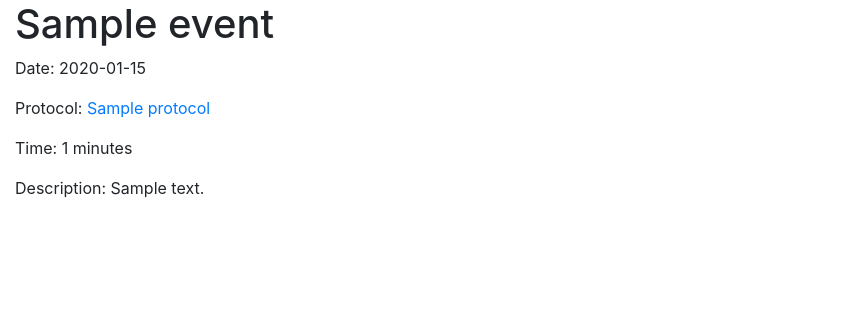
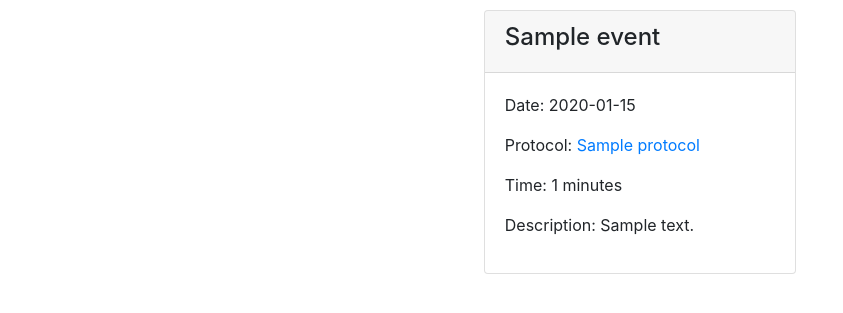
Before and after one commit to jmattick/experiment_planner, a Django app: page /protocols/calendar/edit/1/ in a window 1280 px wide. Shown: the part 56-369 px from the top of the page, without its empty margins (0-843 px from the left). Run offline with Django 3.2, Linux system fonts and the light colour scheme; tables that the repository leaves empty hold one stand-in row (values such as "Sample post"); some libraries are stand-ins or nearby versions.

Commit message:
update css event page

```diff
--- a/protocols/static/protocols/style.css
+++ b/protocols/static/protocols/style.css
@@ -62,6 +62,14 @@ body {
 
 .calendar > * {
     vertical-align: top;
+}
+
+.events {
+    margin: 0px auto;
+}
+
+.main {
+    margin-top: 10px;
 }
 
 .month-btn {
--- a/protocols/templates/protocols/event.html
+++ b/protocols/templates/protocols/event.html
@@ -1,11 +1,19 @@
 {% include "./header.html" %}
 <div class = "main">
-    <div class = "events">
-        <h1>{{event.title}}</h1>
-        <p>Date: {{event.start_time|date:'Y-m-d'}}</p>
-        <p>Protocol: <a href="{% url 'protocols:detail' event.step.protocol.id %}">{{event.step.protocol.name}}</a></p>
-        <p>Time: {{event.minutes}} minutes</p>
-        <p>Description: {{event.step.step_text}}</p>
+    <div class = "events card w-25">
+        <div class = "card-header">
+            <h4 class = "">{{event.title}}</h4>
+        </div>
+        <div class = "card-body">
+
+            <div class = "card-text">
+                <p>Date: {{event.start_time|date:'Y-m-d'}}</p>
+                <p>Protocol: <a href="{% url 'protocols:detail' event.step.protocol.id %}">{{event.step.protocol.name}}</a></p>
+                <p>Time: {{event.minutes}} minutes</p>
+                <p>Description: {{event.step.step_text}}</p>
+            </div>
+
+        </div>
     </div>
 </div>
 {% include "./footer.html" %}
```
